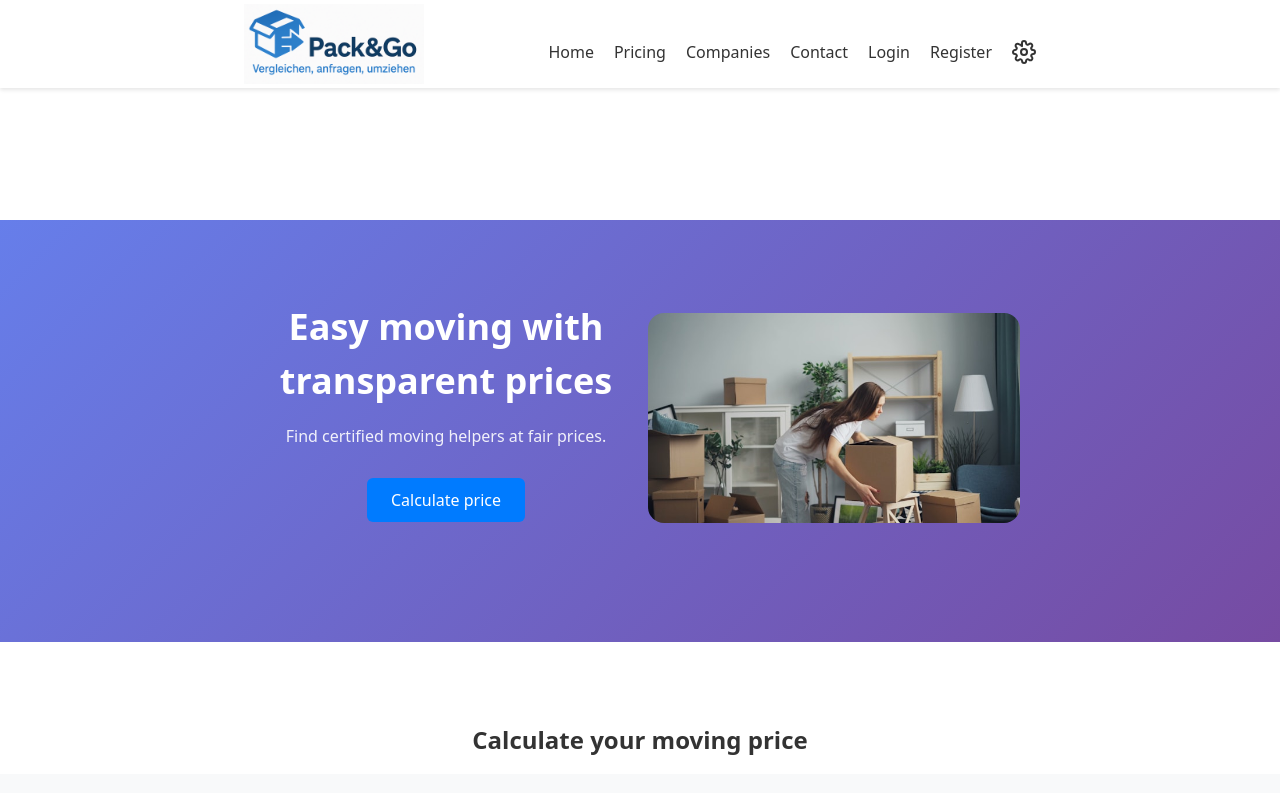
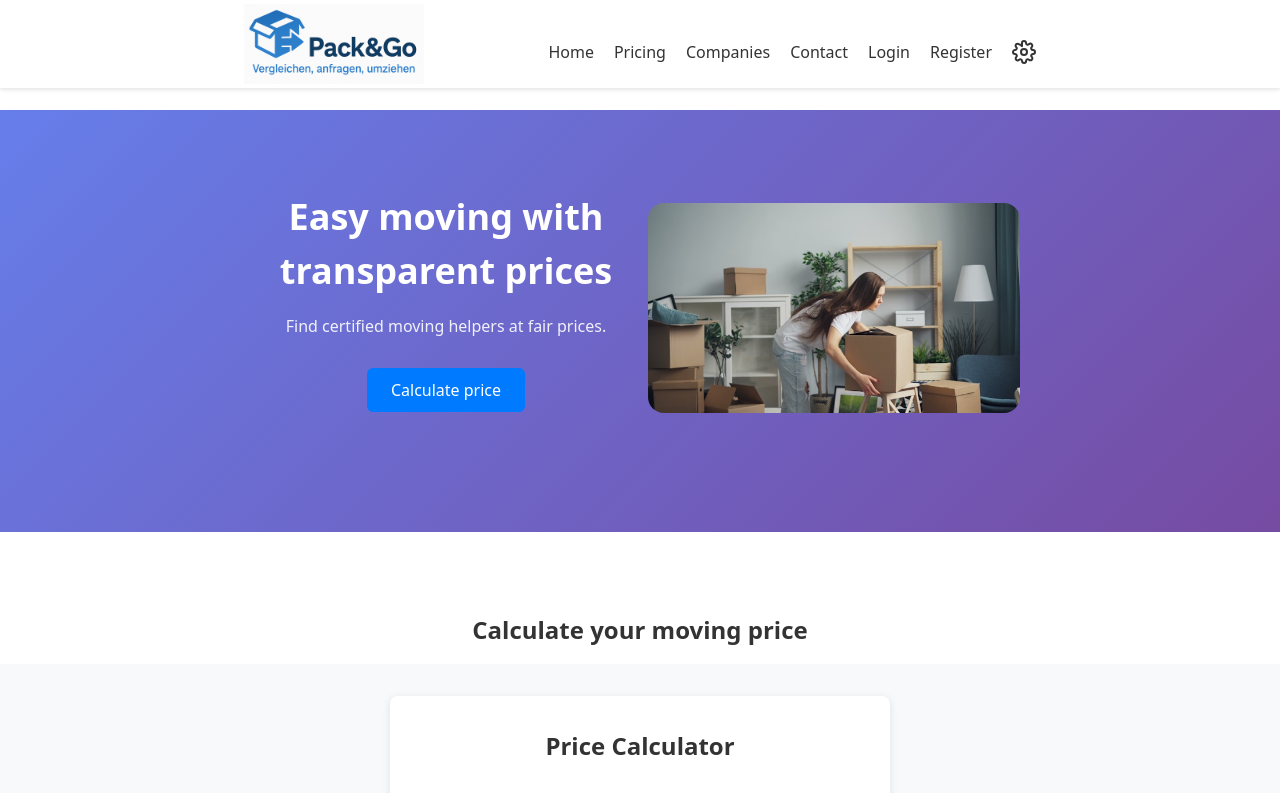
Before and after one commit to jili0/pack-and-go, a Next.js app: page / in a window 1280 px wide. Shown: the top 793 px of the page. Built offline with nearby package versions, Linux system fonts and the light colour scheme; no server answers.

Commit message:
remove unnecessary main tag

```diff
--- a/src/app/page.js
+++ b/src/app/page.js
@@ -4,8 +4,7 @@ import "@/app/styles/styles.css";
 
 export default function Home() {
   return (
-    <main>
-      {/* Hero Section */}
+    <>
       <section id="home" className="hero">
         <div className="container">
           <div className="hero-content">
@@ -192,6 +191,6 @@ export default function Home() {
           </div>
         </div>
       </section>
-    </main>
+    </>
   );
 }
--- a/src/app/styles/styles.css
+++ b/src/app/styles/styles.css
@@ -246,8 +246,8 @@ nav {
 
 /* Home */
 main {
-  margin-top: 80px;
-  padding-top: 30px;
+  padding-top: 80px;
+  margin-top: 30px;
   min-height: 50vh;
 }
 
@@ -423,7 +423,6 @@ section {
 .company-info {
   display: block !important;
 }
-
 
 .company-rating {
   color: #ffc107;
```
